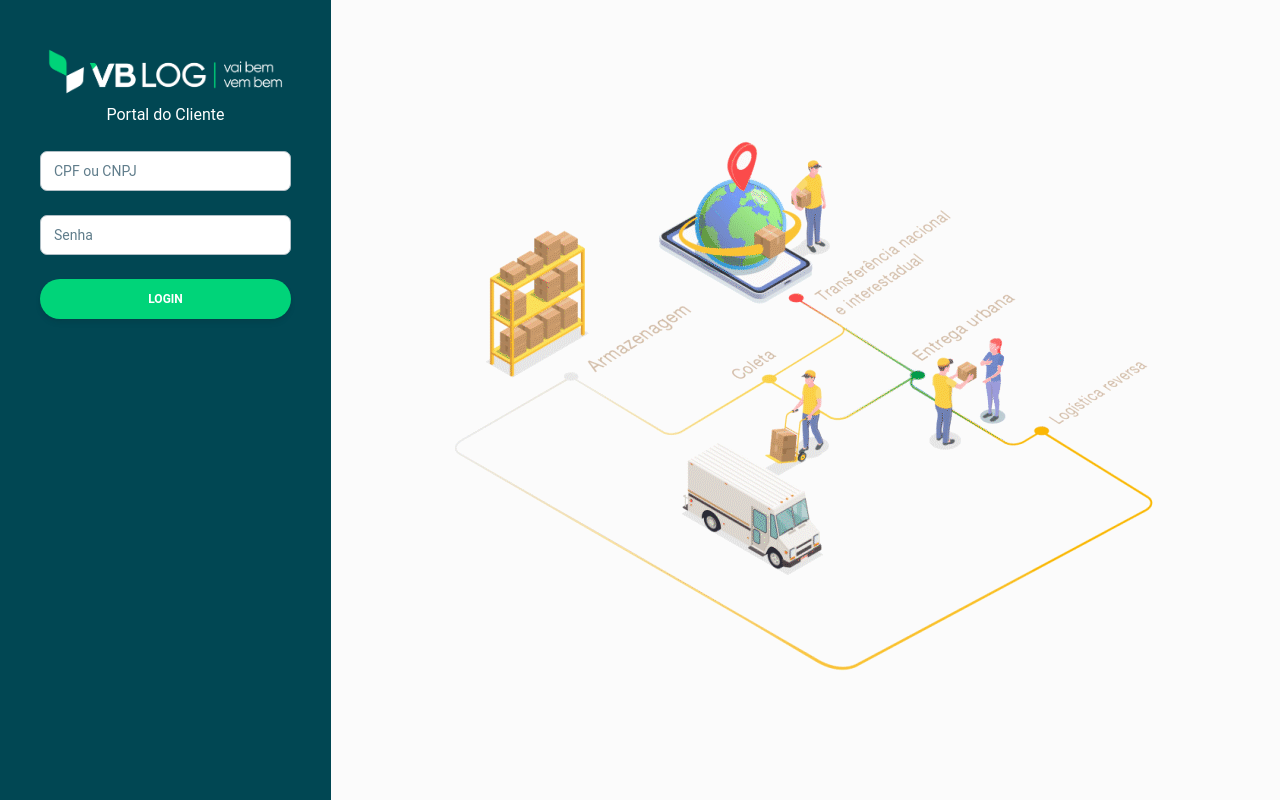
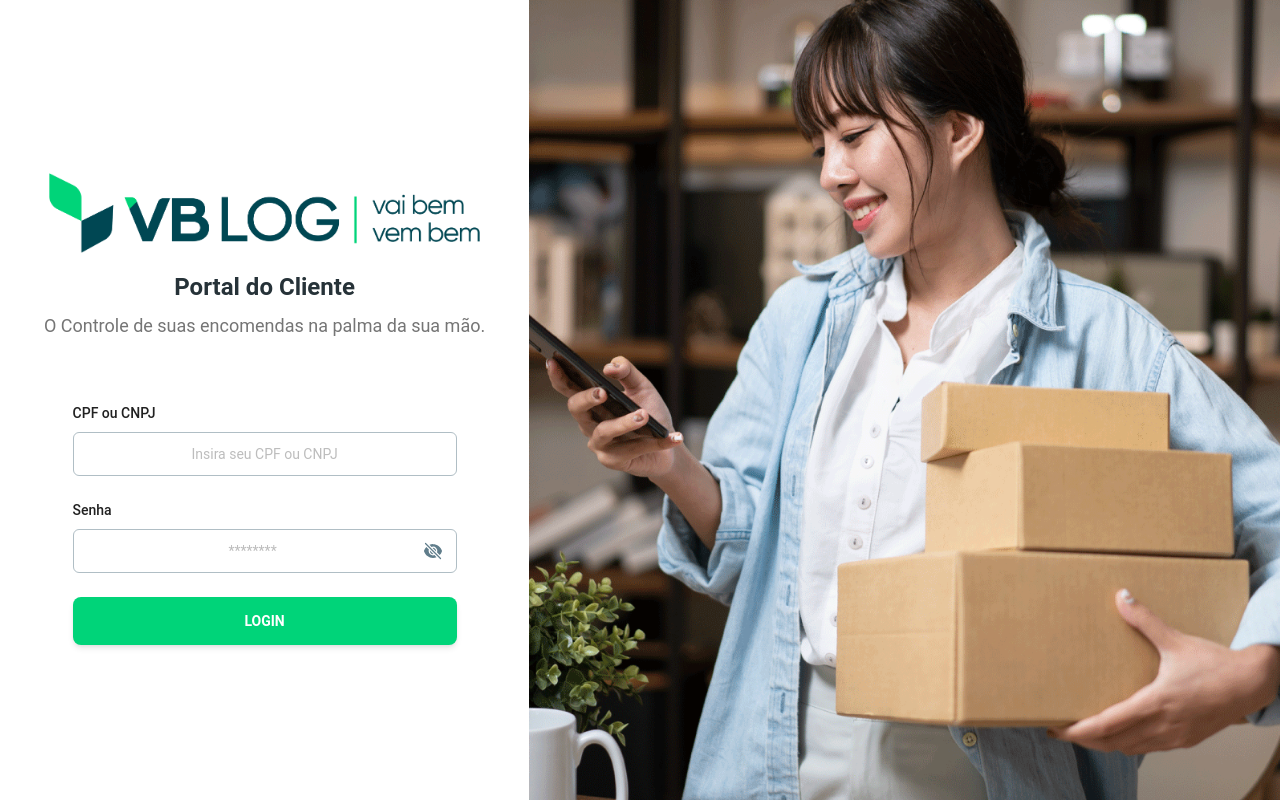
Before and after one commit to luancostar/portal_cliente, a React (Vite) app: page / in a window 1280 px wide. Built offline with nearby package versions, Linux system fonts and the light colour scheme.

Commit message:
Update login att

```diff
--- a/src/components/login-side-left/index.tsx
+++ b/src/components/login-side-left/index.tsx
@@ -1,33 +1,35 @@
 import { useState } from "react";
 import axios from "axios";
-import { Input, Button } from "@material-tailwind/react";
-
+import { Typography, Input, Button } from "@material-tailwind/react";
+import { EyeSlashIcon, EyeIcon } from "@heroicons/react/24/solid";
 
 export default function FormLogin() {
   const [cpfCnpj, setCpfCnpj] = useState("");
   const [senha, setSenha] = useState("");
   const [loading, setLoading] = useState(false);
   const [idCliente, setIdCliente] = useState(null);
-  const [errors, setErrors] = useState({ cpfCnpj: "", senha: "", general: "" }); // Estado para mensagens de erro
+  const [errors, setErrors] = useState({ cpfCnpj: "", senha: "", general: "" });
+  const [passwordShown, setPasswordShown] = useState(false);
 
-  async function handleLogin(cpfCnpj: string, senha: string) {
+  const togglePasswordVisibility = () => setPasswordShown((cur) => !cur);
+
+  async function handleLogin(cpfCnpj, senha) {
     try {
       setLoading(true);
-      setErrors({ cpfCnpj: "", senha: "", general: "" }); // Limpa os erros antes do envio
+      setErrors({ cpfCnpj: "", senha: "", general: "" });
 
-      // Validação básica
       if (!cpfCnpj) {
-        setErrors((prev) => ({ ...prev, cpfCnpj: "⚠️ CPF ou CNPJ é obrigatório." }));
-        setLoading(false);
-        return;
-      }
-      if (!senha) {
-        setErrors((prev) => ({ ...prev, senha: "⚠️ A senha é obrigatória." }));
+        setErrors((prev) => ({ ...prev, cpfCnpj: "CPF ou CNPJ é obrigatório." }));
         setLoading(false);
         return;
       }
 
-      // Criação do FormData
+      if (!senha) {
+        setErrors((prev) => ({ ...prev, senha: "A senha é obrigatória." }));
+        setLoading(false);
+        return;
+      }
+
       const formData = new FormData();
       formData.append("cpf_cnpj", cpfCnpj);
       formData.append("senha", senha);
@@ -37,13 +39,13 @@ export default function FormLogin() {
         formData,
         {
           headers: {
-            "Content-Type": "multipart/form-data", // Define o tipo correto
+            "Content-Type": "multipart/form-data",
           },
         }
       );
 
       if (response.data.status === "success") {
-        setIdCliente(response.data.data.id); // Atualiza o estado com o ID do cliente
+        setIdCliente(response.data.data.id);
       } else {
         setErrors((prev) => ({
           ...prev,
@@ -65,54 +67,93 @@ export default function FormLogin() {
   }
 
   return (
-    <div
-    style={{ backgroundColor: `#014753` }}
-    className="p-10 flex flex-col gap-6 w-full md:w-1/3"
+    <section style={{width: '70%'}} className="grid text-center h-screen items-center p-8">
+      <div>
+      <div className="flex justify-center">
+        <img
+          style={{width: '500px'}}
+          src="../src/assets/Logo VB LOG_Prioritaria.png"
+          alt="Logo"
+
+        />
+
+      </div>
+        <Typography variant="h4" color="blue-gray" className="mb-2">
+          Portal do Cliente
+        </Typography>
+        <Typography className="mb-16 text-gray-600 font-normal text-[18px]">
+          O Controle de suas encomendas na palma da sua mão.
+        </Typography>
+        <form action="#" className="mx-auto max-w-[24rem] text-left">
+          {/* CPF ou CNPJ Input */}
+          <div className="mb-6">
+            <label htmlFor="cpfCnpj">
+              <Typography
+                variant="small"
+                className="mb-2 block font-medium text-gray-900"
               >
-
-      <div>
-        <img
-          src="../src/assets/Logo com Conceito VB LOG_Secundaria.png"
-          alt="Logo"
-        />
-        <h3 className="text-center text-white">Portal do Cliente</h3>
-      </div>
-
-      {/* CPF ou CNPJ Input */}
-      <div className="flex flex-col">
-        <Input className="login--inputs"
-          style={{ backgroundColor: "#fff" }}
-          variant="outlined"
-          label="CPF ou CNPJ"
+                CPF ou CNPJ
+              </Typography>
+            </label>
+            <Input
+              id="cpfCnpj"
+              size="lg"
               placeholder="Insira seu CPF ou CNPJ"
               value={cpfCnpj}
               onChange={(e) => setCpfCnpj(e.target.value)}
+              className="text-center w-full placeholder:opacity-100 focus:border-t-primary border-t-blue-gray-200"
+
             />
             {errors.cpfCnpj && (
-          <p className="text-red-500 text-sm mt-1 spanLogin">{errors.cpfCnpj}</p>
+              <Typography variant="small" color="red" className="mt-1">
+                {errors.cpfCnpj}
+              </Typography>
             )}
           </div>
 
           {/* Senha Input */}
-      <div className="flex flex-col">
-        <Input className="login--inputs"
-          style={{ backgroundColor: "#fff" }}
-          variant="outlined"
-          label="Senha"
-          placeholder="Insira sua Senha"
-          type="password"
+          <div className="mb-6">
+            <label htmlFor="senha">
+              <Typography
+                variant="small"
+                className="mb-2 block font-medium text-gray-900"
+              >
+                Senha
+              </Typography>
+            </label>
+            <Input
+              id="senha"
+              size="lg"
+              placeholder="********"
+              type={passwordShown ? "text" : "password"}
               value={senha}
               onChange={(e) => setSenha(e.target.value)}
+              className="text-center w-full placeholder:opacity-100 focus:border-t-primary border-t-blue-gray-200"
+
+              icon={
+                <i onClick={togglePasswordVisibility}>
+                  {passwordShown ? (
+                    <EyeIcon className="h-5 w-5" />
+                  ) : (
+                    <EyeSlashIcon className="h-5 w-5" />
+                  )}
+                </i>
+              }
             />
             {errors.senha && (
-          <p className="text-red-500 text-sm mt-1 spanLogin">{errors.senha}</p>
+              <Typography variant="small" color="red" className="mt-1">
+                {errors.senha}
+              </Typography>
             )}
           </div>
 
           {/* Botão de Login */}
           <Button
-        style={{ backgroundColor: `#00D479` }}
-        className="flex justify-center text-center rounded-full"
+            style={{backgroundColor:'#00D479'}}
+            color="gray"
+            size="lg"
+            className="mt-6"
+            fullWidth
             onClick={handleClick}
             disabled={loading}
           >
@@ -121,15 +162,19 @@ export default function FormLogin() {
 
           {/* Mensagem de erro geral */}
           {errors.general && (
-        <div className="text-red-500 text-sm mt-4 spanLogin">⚠️ {errors.general}</div>
+            <Typography variant="small" color="red" className="mt-4">
+              ⚠️ {errors.general}
+            </Typography>
           )}
 
           {/* Mensagem de sucesso */}
           {idCliente && (
-        <div className="mt-4 text-green-600">
-          <p>Bem-vindo, seu ID de cliente é: {idCliente}</p>
+            <Typography variant="small" color="green" className="mt-4">
+              Bem-vindo, seu ID de cliente é: {idCliente}
+            </Typography>
+          )}
+        </form>
       </div>
-      )}
-    </div>
+    </section>
   );
 }
--- a/src/components/login-side-right/index.tsx
+++ b/src/components/login-side-right/index.tsx
@@ -3,10 +3,10 @@ export default function CoverLogin() {
   return (
 <div
   style={{
-    backgroundImage: `url('src/assets/cover.gif')`,
+    backgroundImage: `url('src/assets/bgLogin.png')`,
     backgroundColor: `#FBFBFB`,
   }}
-  className="w-full h-full bg-auto bg-center bg-no-repeat p-10 flex-col gap-6 hidden md:flex"
+  className="w-full h-full bg-auto bg-initial bg-cover  bg-no-repeat p-10 flex-col gap-6 hidden md:flex"
 >
 </div>
 
--- a/src/pages/Login/index.tsx
+++ b/src/pages/Login/index.tsx
@@ -5,7 +5,7 @@ import CoverLogin from "../../components/login-side-right";
 
 export default function Login() {
  return (
-   <div className="h-full flex">
+   <div className="h-full flex justify-center">
 <FormLogin/>
 <CoverLogin/>
    </div>
```
Also changed, not shown: src/assets/bgLogin.png (added). Lines whose indentation alone changed are shown as unchanged.
